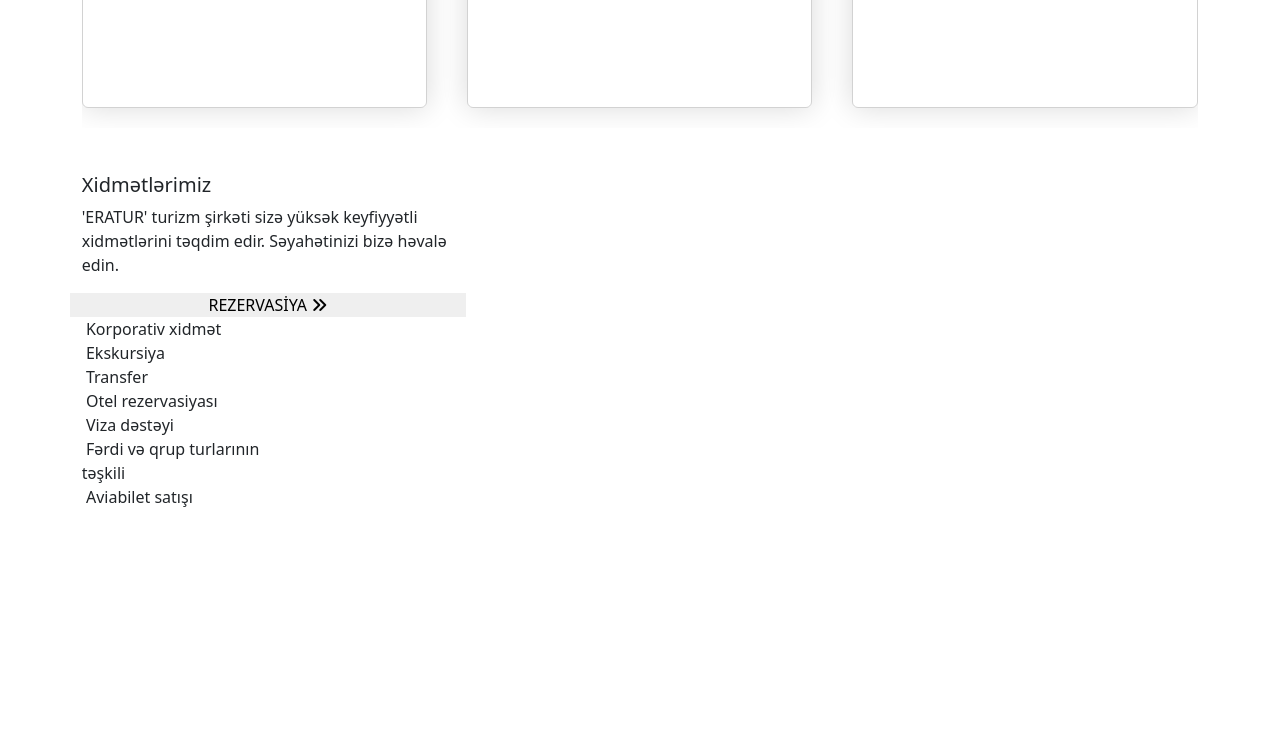
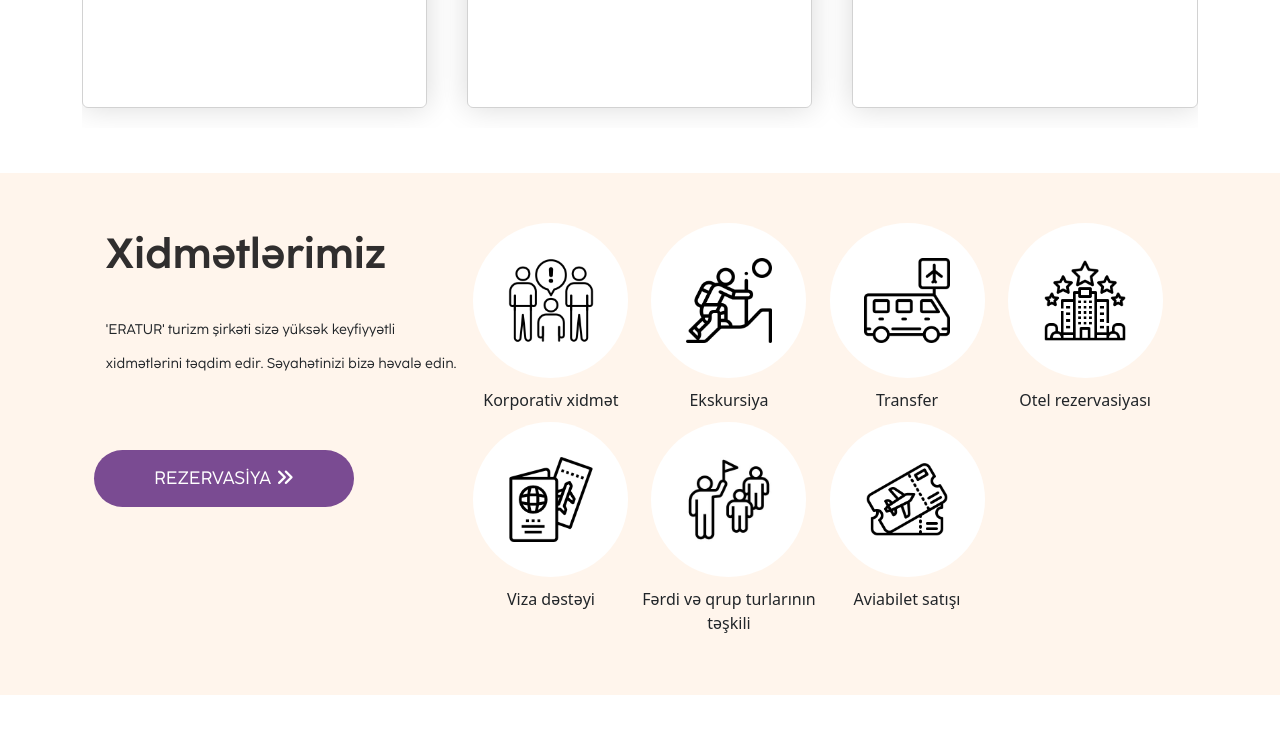
Before and after one commit to xezernn/Eratur, a plain HTML site: page index.htm in a window 1280 px wide. Shown: the part 1566-2300 px from the top of the page. Before the commit the page ends 2075 px from the top, so only its background shows below. Drawn offline with nearby package versions, Linux system fonts and the light colour scheme.

Commit message:
services section

```diff
--- a/Js/swiper.js
+++ b/Js/swiper.js
@@ -1,20 +1,19 @@
-// const swiper = new Swiper("header .mySwiper", {
-//     spaceBetween: 30,
-//     centeredSlides: true,
-//     autoplay: {
-//         delay: 2500,
-//         disableOnInteraction: false,
-//     },
-//     pagination: {
-//         el: ".swiper-pagination",
-//         // type: "fraction",
-//         clickable: true,
-//     },
-//     navigation: {
-//         nextEl: ".swiper-button-next",
-//         prevEl: ".swiper-button-prev",
-//     },
-// });
+const swiper = new Swiper("header .mySwiper", {
+    centeredSlides: true,
+    loop: true,
+    autoplay: {
+        delay: 3000,
+        disableOnInteraction: false,
+    },
+    pagination: {
+        el: ".swiper-pagination",
+        clickable: true,
+    },
+    navigation: {
+        nextEl: ".swiper-button-next",
+        prevEl: ".swiper-button-prev",
+    },
+});
 
 
 /* Main birinci slider (tuors) */
--- a/css/style.css
+++ b/css/style.css
@@ -404,17 +404,122 @@ h4 {
     line-height: 1.42857143;
     background-color: #f9f9f9;
     border-radius: 22px;
-    color: #000 ;
+    color: #000;
     font-size: 14px;
 }
 
-.sale{
+.sale {
     background: url("../img/s");
+}
+
+/* main services section */
+
+.services {
+
+    /* flex-direction: column; */
+    padding: 50px 27px;
+    background-color: #fff5ec;
+    position: relative;
+    overflow: hidden;
+}
+
+.services .container2 {
+    display: flex;
+    flex-wrap: wrap;
+}
+
+.services p {
+    padding-top: 20px;
+    padding-bottom: 15px;
+    font: 14px CocoSharp;
+
+}
+
+.services h5 {
+    font: 600 25px CocoSharp;
+    color: rgb(48, 46, 46);
+}
+
+.serBtn {
+    font-family: CocoSharp;
+    background: #7a4b92;
+    border: none;
+    width: 220px !important;
+    padding: 10px 15px !important;
+    border-radius: 30px;
+    color: white;
+    text-align: center;
+    font-size: 18px;
+    transition-duration: 300ms;
+}
+
+.servisIcons {
+    display: flex;
+    justify-content: start;
+    flex-wrap: wrap;
+    margin: 20px 0;
+}
+
+.servisIcon {
+    width: 50%;
+    display: flex;
+    flex-direction: column;
+    align-items: center;
+}
+
+.servisIcon a {
+    display: flex;
+    justify-content: center;
+    align-items: center;
+    background-color: #fff;
+    border-radius: 50%;
+    width: 130px;
+    height: 130px;
+
+}
+
+.servisIcon img {
+    width: 55%;
+    object-fit: contain;
+    height: 80%;
+}
+
+.servisIcon span {
+    margin: 10px 0;
+}
+
+footer{
+    height: 200vh;
 }
 
 @media only screen and (min-width: 600px) {
     .offcanvas {
         width: 400px !important;
+    }
+}
+
+@media only screen and (min-width: 768px) {
+    .serBtn {
+        width: 260px !important;
+        padding: 15px !important;
+    }
+
+    .services h5 {
+        font-size: 42px;
+    }
+
+    .services p {
+        line-height: 34px;
+        margin-bottom: 54px;
+    }
+
+    .servisIcon {
+        width: 25%;
+    }
+
+    .servisIcon a {
+        width: 155px;
+        height: 155px;
     }
 }
 
@@ -500,6 +605,16 @@ h4 {
 
     .sliderContent h1 {
         font-size: 42px !important;
-        ;
     }
+
+    .servisIcons {
+        margin: 0;
+    }
+
+    .servisIcon a:hover {
+        transition-duration: 300ms;
+        -webkit-transform: rotate(-360deg);
+        transform: rotate(-360deg);
+    }
+
 }
```
Also changed, not shown: img/icon (1).jpg (renamed from img/1687692673_group.jpg), img/icon (2).png (renamed from img/1687692546_car.png), img/icon (3).png (renamed from img/1687692568_hotel.png), img/icon (4).png (renamed from img/1687692662_visa.png), img/icon (5).png (renamed from img/1687693417_avia.png), img/icon.png (renamed from img/1687692043_xid1.png), img/icon1 (1).png (renamed from img/1687692471_climbing.png).
